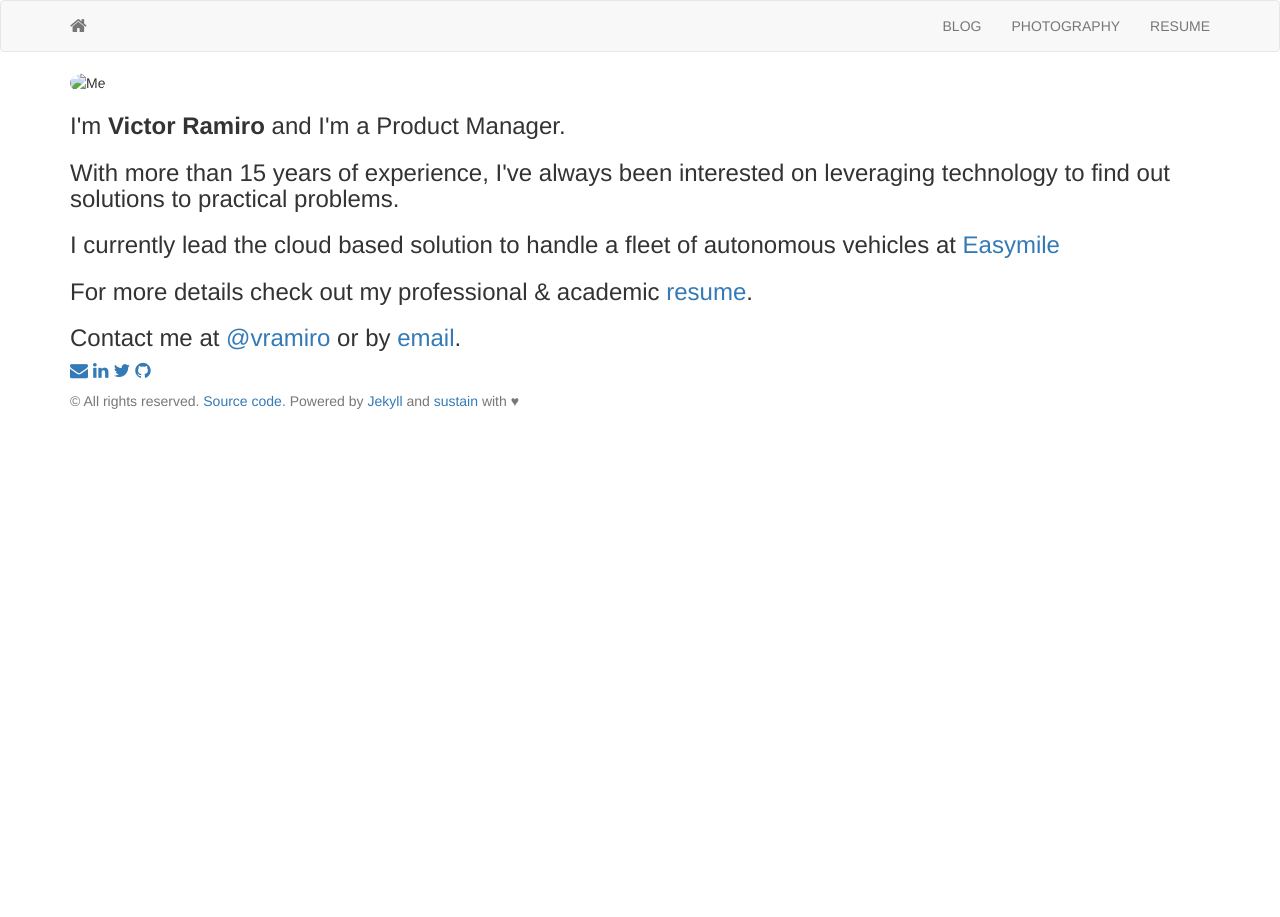
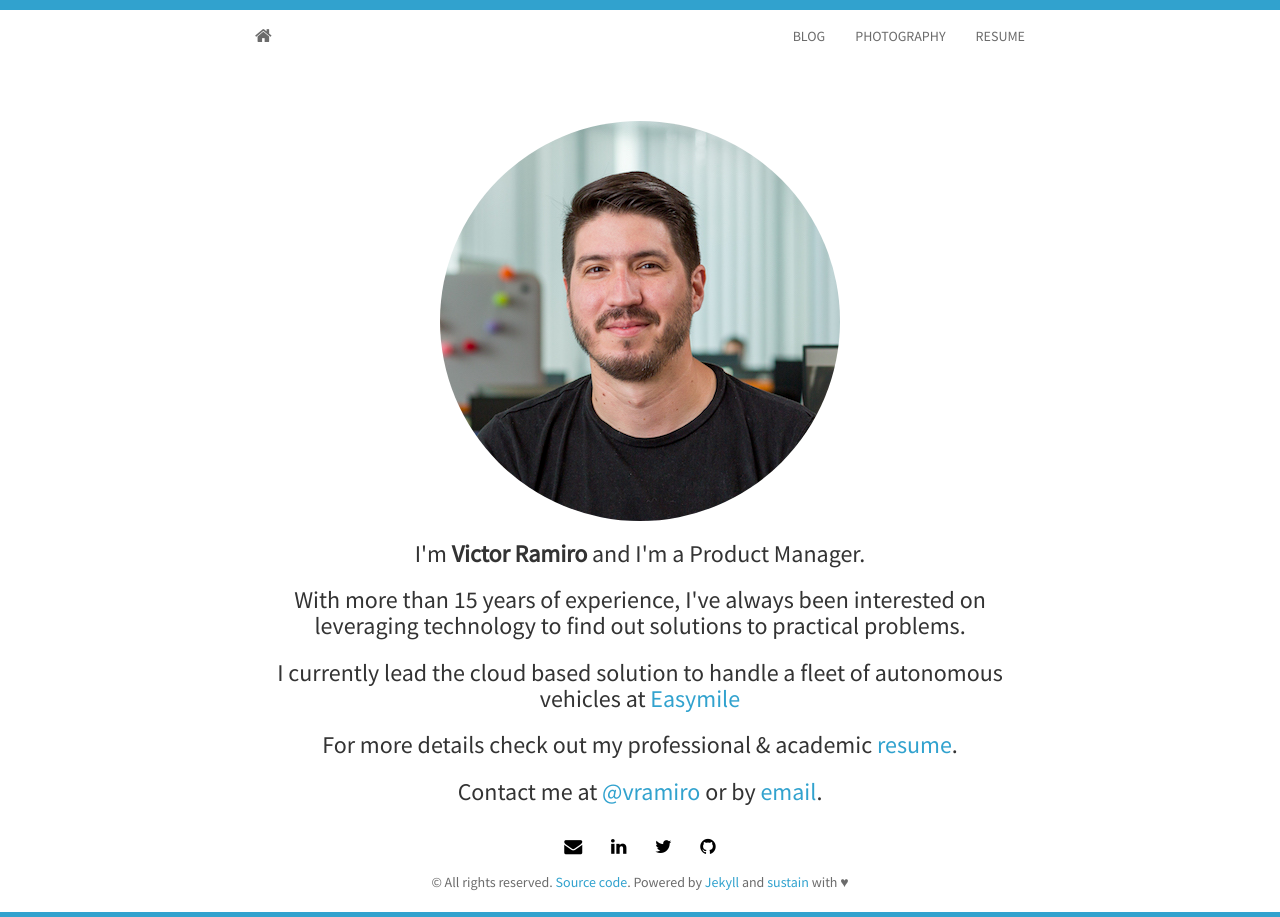
Before and after one commit to vramiro/website, a Jekyll site: the page built from index.html, in a window 1280 px wide. Built offline with Jekyll 4.4.1, drawn with Linux system fonts in a browser that asks for light colours; nearby versions of some CDN libraries; the list of posts is cut into pages by our own code.

Commit message:
Fix url issues

```diff
--- a/_config.yml
+++ b/_config.yml
@@ -3,15 +3,15 @@ highlighter: rouge
 markdown: kramdown
 rdiscount:
   extensions: [smart]
-permalink: /:title.html
 paginate: 5
 plugins: [jekyll-paginate]
 port: 3000
 safe: true
 
+permalink: date
+
 # edit here to achieve your personal greatness
 url: https://vramiro.github.io
-baseurl: /
 title: Victor Ramiro personal webpage
 author: Victor Ramiro
 description: Personal blog and resume
@@ -23,11 +23,10 @@ linkedin: vramiro
 flickr: https://www.flickr.com/photos/vramiro
 cvurl: https://github.com/vramiro/cv/blob/main/cv-vramiro-en.pdf
 
-#stackoverflow: username   #e.g: users/2735833/proton1h1
-#medium: username #e.g: NobelPeaceOslo
-#Comment out if you don't want disqus
+#stackoverflow: username
+#medium: username
 #disqus: username
-#google_analytics: UA-69391421-1
+#google_analytics:
 
 # needed for travis-ci build
 exclude: [vendor]
--- a/_includes/disqus.html
+++ b/_includes/disqus.html
@@ -5,7 +5,7 @@
 		/* * * CONFIGURATION VARIABLES: EDIT BEFORE PASTING INTO YOUR WEBPAGE * * */
 		var disqus_shortname = '{{ site.disqus }}'; // required: replace example with your forum shortname
 		var disqus_identifier = '{{ page.url }}';
-		var disqus_url = '{{ site.url }}{{ page.url }}';
+		var disqus_url = '{{ site.url }}/{{ page.url }}';
 
             /* * * DON'T EDIT BELOW THIS LINE * * */
             (function() {
--- a/_includes/header.html
+++ b/_includes/header.html
@@ -1,12 +1,12 @@
 <nav class="navbar navbar-default">
   <div class="container">
     <div class="navbar-header">
-      <a class="navbar-brand" href="{{ site.baseurl }}"><i class="fa fa-home"></i></a>
+      <a class="navbar-brand" href="{{ site.baseurl }}/"><i class="fa fa-home"></i></a>
     </div>
     <div id="navbar">
       <ul class="nav navbar-nav navbar-right">
-        <li><a href="{{ site.baseurl }}blog.html">BLOG</a></li>
-<!--        <li><a href="{{ site.baseurl }}projects.html">PROJECTS</a></li> -->
+        <li><a href="{{ site.baseurl }}/blog.html">BLOG</a></li>
+<!--        <li><a href="{{ site.baseurl }}/projects.html">PROJECTS</a></li> -->
         <li><a href="{{ site.flickr }}">PHOTOGRAPHY</a></li>
         <li><a href="{{ site.cvurl }}">RESUME</a></li>
       </ul>
--- a/_layouts/layout.html
+++ b/_layouts/layout.html
@@ -6,7 +6,7 @@
     <meta name="viewport" content="width=device-width, initial-scale=1">
 	  <meta name="author" content="{{ site.author }}" />
     <meta name="description" content="{{ site.description }}">
-    <link rel="shortcut icon" type="image/x-icon" href="{{ site.baseurl }}static/img/favicon.ico">
+    <link rel="shortcut icon" type="image/x-icon" href="{{ site.baseurl }}/static/img/favicon.ico">
 
     {% if page.title %}
       <title>{{ page.title }}</title>
@@ -27,10 +27,10 @@
     <![endif]-->
 
 	<!-- Custom styles for this template -->
-  <link rel="stylesheet" type="text/css" href="{{ site.baseurl }}static/css/main.css" />
+  <link rel="stylesheet" type="text/css" href="{{ site.baseurl }}/static/css/main.css" />
 	<link rel="stylesheet" type="text/css" href="https://fonts.googleapis.com/css?family=Source+Sans+Pro:200,400,200bold,400old" />
 	<link rel="stylesheet" type="text/css" href="https://maxcdn.bootstrapcdn.com/font-awesome/4.4.0/css/font-awesome.min.css" />
-  <link rel="stylesheet" type="text/css" href="{{ site.baseurl }}static/css/syntax.css" />
+  <link rel="stylesheet" type="text/css" href="{{ site.baseurl }}/static/css/syntax.css" />
 
     <!-- Google Analytics -->
     {% include analytics.html %}
@@ -55,10 +55,10 @@
     integrity="sha256-Sk3nkD6mLTMOF0EOpNtsIry+s1CsaqQC1rVLTAy+0yc= sha512-K1qjQ+NcF2TYO/eI3M6v8EiNYZfA95pQumfvcVrTHtwQVDG+aHRqLi/ETn2uB+1JqwYqVG3LIvdm9lj6imS/pQ=="
     crossorigin="anonymous"></script>
     <!-- Include all compiled plugins (below), or include individual files as needed -->
-  	<script src="{{ site.baseurl }}static/js/docs.min.js"></script>
-    <script src="{{ site.baseurl }}static/js/main.js"></script>
+  	<script src="{{ site.baseurl }}/static/js/docs.min.js"></script>
+    <script src="{{ site.baseurl }}/static/js/main.js"></script>
     <!-- IE10 viewport hack for Surface/desktop Windows 8 bug -->
-    <script src="{{ site.baseurl }}static/js/ie10-viewport-bug-workaround.js"></script>
+    <script src="{{ site.baseurl }}/static/js/ie10-viewport-bug-workaround.js"></script>
 
 <!--
     <script type="text/x-mathjax-config">
--- a/_layouts/post.html
+++ b/_layouts/post.html
@@ -33,7 +33,7 @@ layout: layout
 							 </div>
 							 <div class="col-sm-8 col-md-8 col-lg-8">
 								 <h6 style="text-align: left">
-								 	<strong><a href="{{ site.baseurl }}{{ post.url }}">{{ post.title }}</a></strong>
+								 	<strong><a href="{{ site.baseurl }}/{{ post.url }}">{{ post.title }}</a></strong>
 								 </h6>
 							 </div>
 						</div>
--- a/index.html
+++ b/index.html
@@ -5,7 +5,7 @@ layout: home
 <section id="about">
 	<div class="container">
 	  <div class="avatar">
-		<img class="img-circle" src="{{ site.baseurl }}static/img/{{ site.avatar }}" alt="Me">
+		<img class="img-circle" src="{{ site.baseurl }}/static/img/{{ site.avatar }}" alt="Me">
 	  </div>
 	  <h3>I'm <strong>{{ site.author }}</strong> and I'm a Product Manager.</h3>
 	  <h3>With more than 15 years of experience, I've always been interested on leveraging technology to find out solutions to practical problems.</h3>
```
